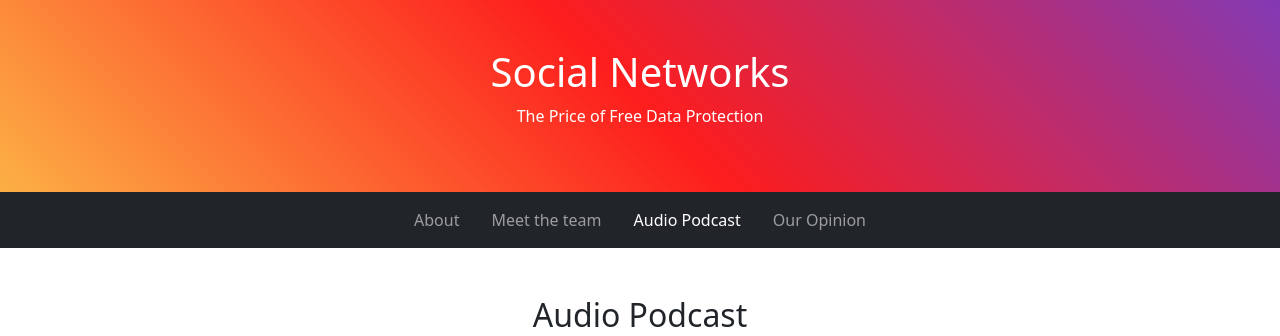
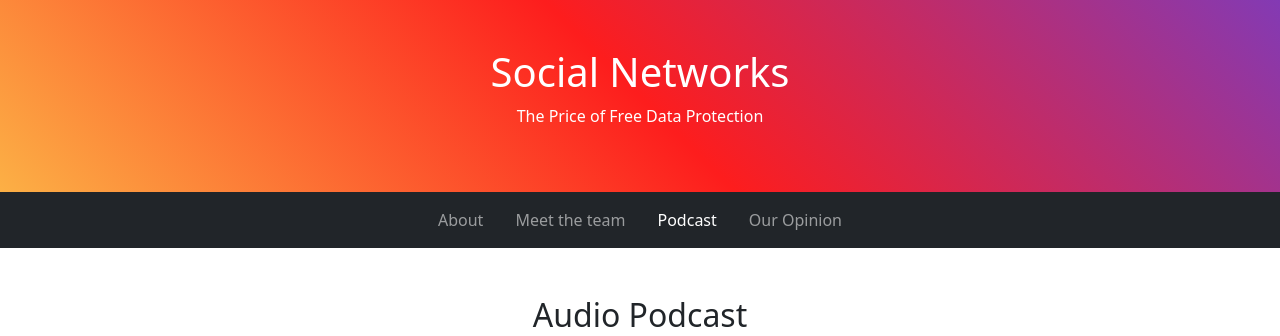
Before and after one commit to CarlosRC-23/ASIR1_2627_prueba, a plain HTML site: page MARCAS/Podcast_Ingles/web/podcast2.html in a window 1280 px wide. Shown: the top 336 px of the page. Drawn offline with nearby package versions, Linux system fonts and the light colour scheme.

Commit message:
Update podcast2.html

```diff
--- a/MARCAS/Podcast_Ingles/web/podcast2.html
+++ b/MARCAS/Podcast_Ingles/web/podcast2.html
@@ -33,7 +33,7 @@
     <ul class="navbar-nav flex-row flex-wrap justify-content-center gap-3">
       <li class="nav-item"><a class="nav-link" href="index.html">About</a></li>
       <li class="nav-item"><a class="nav-link" href="podcast1.html">Meet the team</a></li>
-      <li class="nav-item"><a class="nav-link active" aria-current="page" href="podcast2.html">Audio Podcast</a></li>
+      <li class="nav-item"><a class="nav-link active" aria-current="page" href="podcast2.html">Podcast</a></li>
       <li class="nav-item"><a class="nav-link" href="opinion.html">Our Opinion</a></li>
     </ul>
   </div>
```
